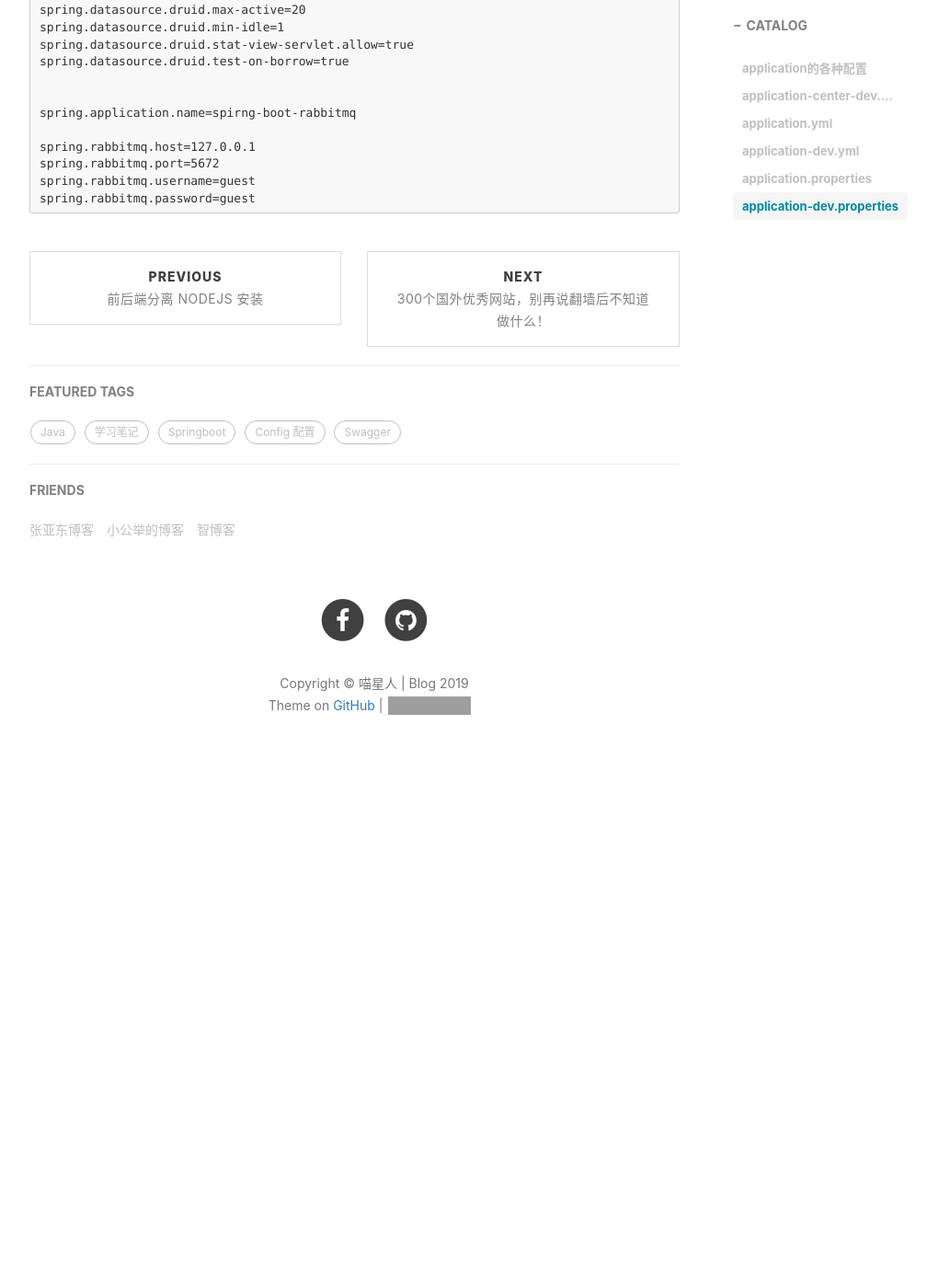
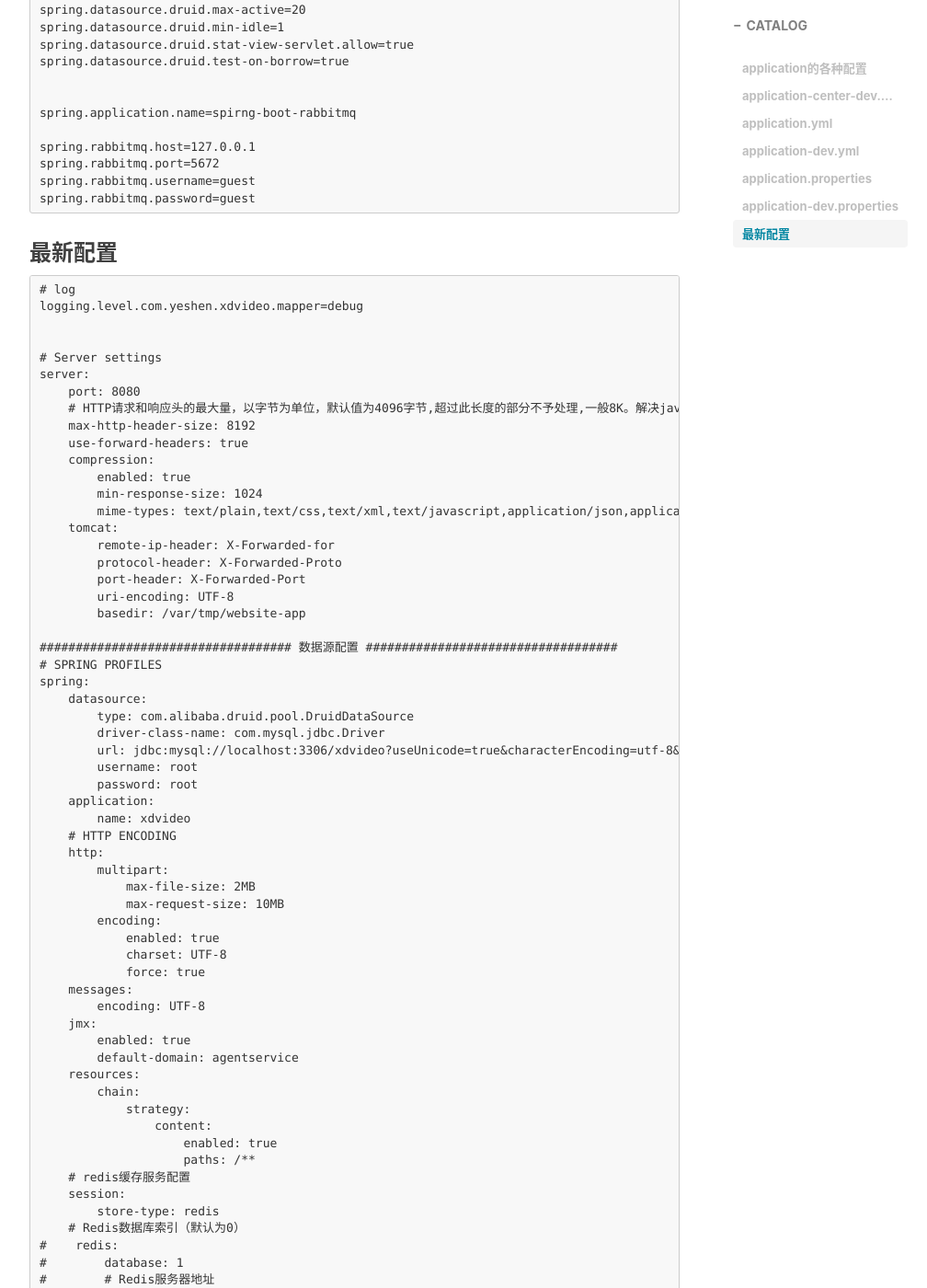
Before and after one commit to jinzhijun/mukeyeshen.github.io, a Jekyll site: the page built from _posts/2018-06-26-application的各种配置.md, in a window 1280 px wide and 1400 px high, scrolled down 4692 px. Shown: the whole window at 92% size, without its empty margins (233-1241 px from the left). Built offline with Jekyll 4.4.1, drawn with Linux system fonts in a browser that asks for light colours; nearby versions of some CDN libraries; comment, search, counter and statistics services are not loaded; before the commit the page ends 5563 px from its top, so only the background shows below that; some of the changed text lies outside the part shown; grey boxes are pictures that could not be loaded.

Commit message:
Update 2018-06-26-application的各种配置.md

````diff
--- a/_posts/2018-06-26-application的各种配置.md
+++ b/_posts/2018-06-26-application的各种配置.md
@@ -249,3 +249,116 @@ spring.rabbitmq.port=5672
 spring.rabbitmq.username=guest
 spring.rabbitmq.password=guest
 ```
+### 最新配置
+
+```
+# log
+logging.level.com.yeshen.xdvideo.mapper=debug
+
+
+# Server settings
+server:
+    port: 8080
+    # HTTP请求和响应头的最大量，以字节为单位，默认值为4096字节,超过此长度的部分不予处理,一般8K。解决java.io.EOFException: null问题
+    max-http-header-size: 8192
+    use-forward-headers: true
+    compression:
+        enabled: true
+        min-response-size: 1024
+        mime-types: text/plain,text/css,text/xml,text/javascript,application/json,application/javascript,application/xml,application/xml+rss,application/x-javascript,application/x-httpd-php,image/jpeg,image/gif,image/png
+    tomcat:
+        remote-ip-header: X-Forwarded-for
+        protocol-header: X-Forwarded-Proto
+        port-header: X-Forwarded-Port
+        uri-encoding: UTF-8
+        basedir: /var/tmp/website-app
+
+################################### 数据源配置 ###################################
+# SPRING PROFILES
+spring:
+    datasource:
+        type: com.alibaba.druid.pool.DruidDataSource
+        driver-class-name: com.mysql.jdbc.Driver
+        url: jdbc:mysql://localhost:3306/xdvideo?useUnicode=true&characterEncoding=utf-8&autoReconnect=true&zeroDateTimeBehavior=convertToNull&allowMultiQueries=true&useSSL=false
+        username: root
+        password: root
+    application:
+        name: xdvideo
+    # HTTP ENCODING
+    http:
+        multipart:
+            max-file-size: 2MB
+            max-request-size: 10MB
+        encoding:
+            enabled: true
+            charset: UTF-8
+            force: true
+    messages:
+        encoding: UTF-8
+    jmx:
+        enabled: true
+        default-domain: agentservice
+    resources:
+        chain:
+            strategy:
+                content:
+                    enabled: true
+                    paths: /**
+    # redis缓存服务配置
+    session:
+        store-type: redis
+    # Redis数据库索引（默认为0）
+#    redis:
+#        database: 1
+#        # Redis服务器地址
+#        host: 127.0.0.1
+#        # Redis服务器连接端口
+#        port: 6379
+#        # Redis服务器连接密码（默认为空）
+#        password: 123456
+#        # 连接池最大连接数（使用负值表示没有限制）
+#        pool:
+#            maxActive: 8
+#            # 连接池最大阻塞等待时间（使用负值表示没有限制）
+#            maxWait: -1
+#            # 连接池中的最大空闲连接
+#            maxIdle: 8
+#            # 连接池中的最小空闲连接
+#            minIdle: 0
+#        # 连接超时时间（毫秒）
+#        timeout: 0
+#        # 默认的数据过期时间，主要用于shiro权限管理
+#        expire: 2592000
+
+# MyBatis
+mybatis:
+
+  configuration:
+    map-underscore-to-camel-case: true
+    cache-enabled: true
+#    type-aliases-package: com.yeshen.xdvideo.domain
+#    mapper-locations: classpath:/mapper/*.xml
+
+# pagehelper
+pagehelper:
+    helper-dialect: mysql
+    reasonable: true
+    support-methods-arguments: true
+    params: count=countSql
+
+################################### 程序自定义配置 ###################################
+yeshen:
+    druid:
+        # druid访问用户名（默认：zyd-druid）
+        username: zyd-druid
+        # druid访问密码（默认：zyd-druid）
+        password: zyd-druid
+        # druid访问地址（默认：/druid/*）
+        servletPath: /druid/*
+        # 启用重置功能（默认false）
+        resetEnable: false
+        # 白名单(非必填)， list
+        allowIps[0]:
+        # 黑名单(非必填)， list
+        denyIps[0]:
+```
````
